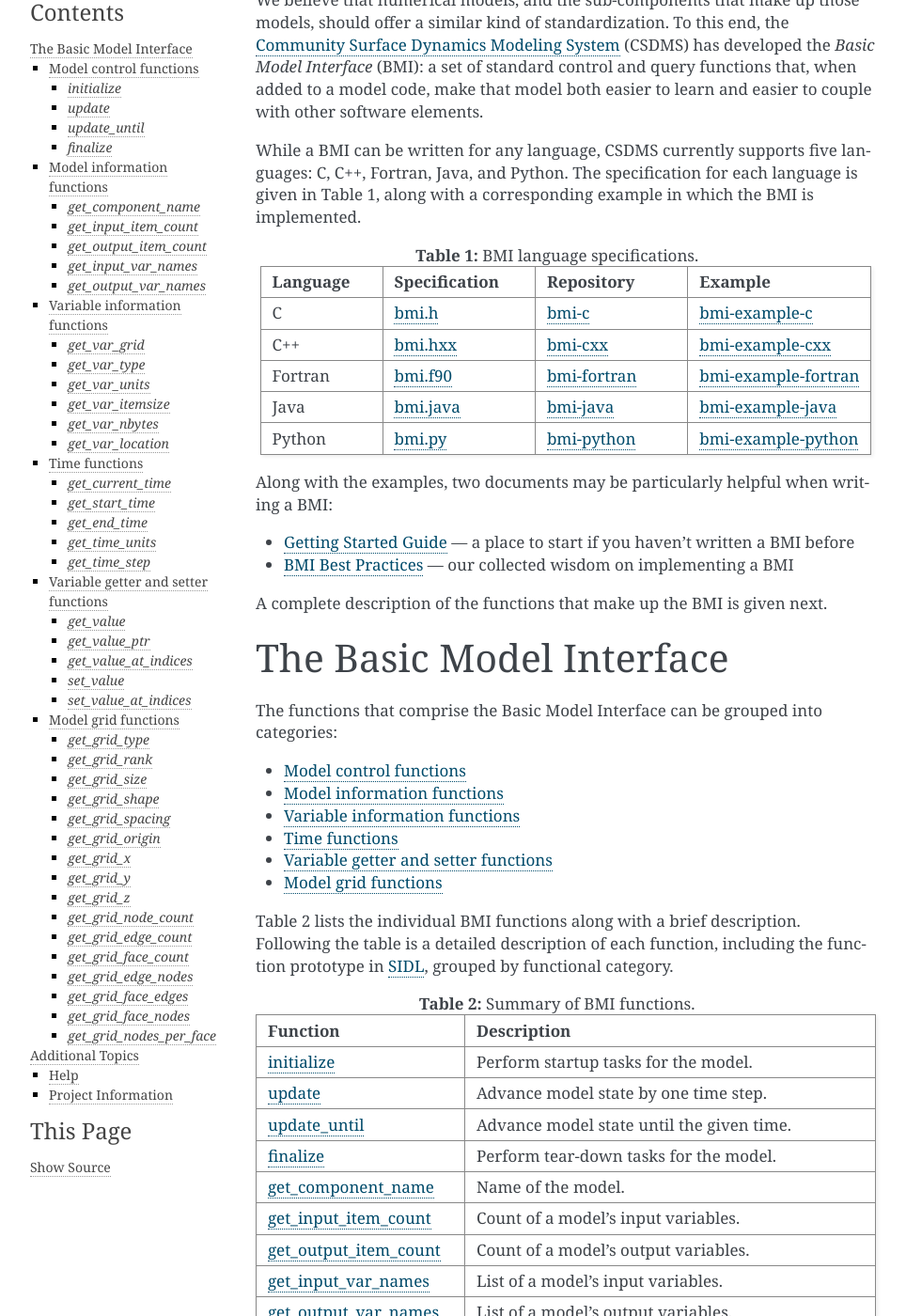
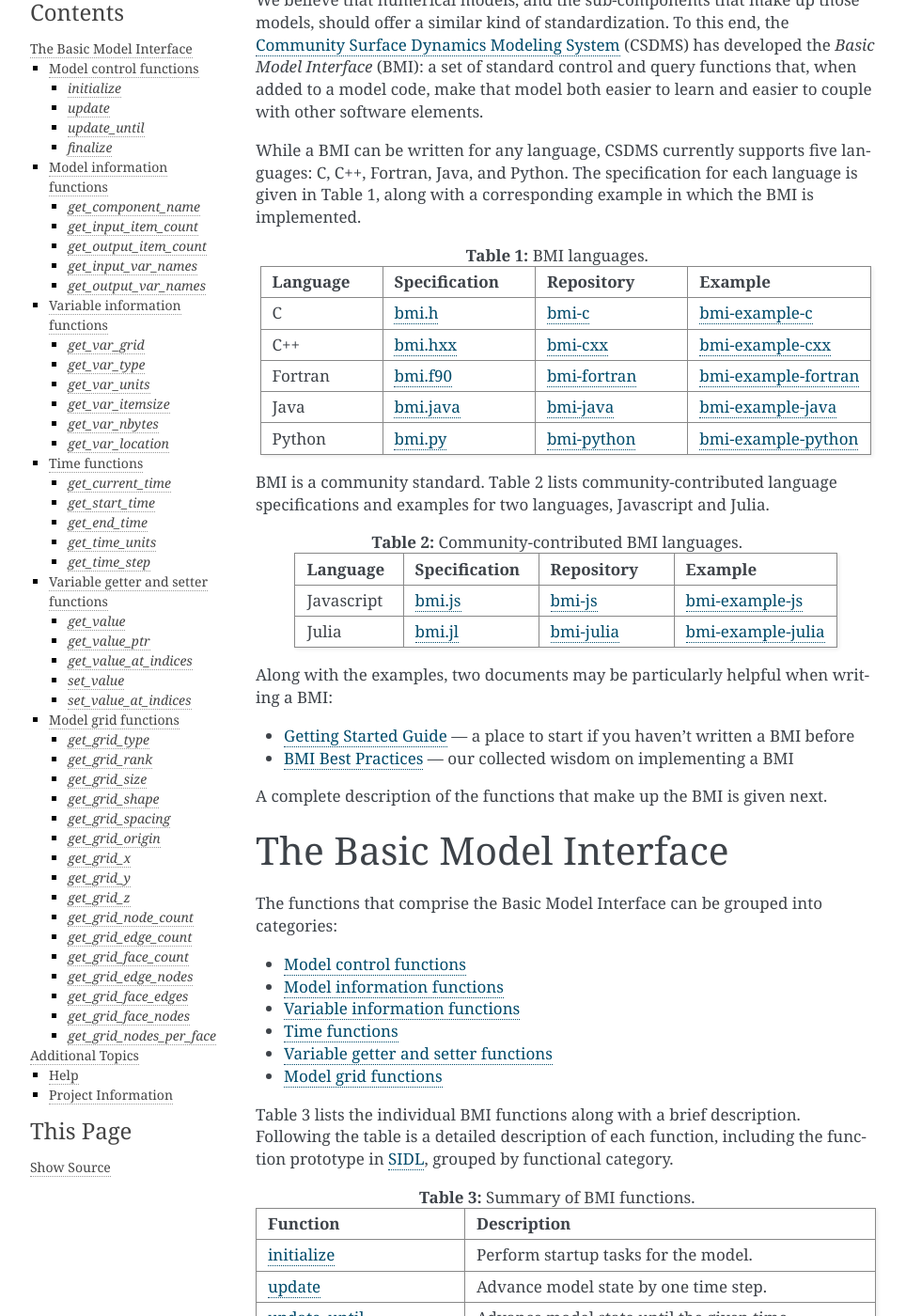
Before and after one commit to csdms/bmi, a Sphinx documentation site: the page built from docs/source/index.rst, in a window 1280 px wide and 1400 px high, scrolled down 552 px. Shown: the whole window at 94% size, without its empty margins (148-1112 px from the left). Built offline with Sphinx 7.4.7, drawn with Linux system fonts in a browser that asks for light colours; formulas are drawn with MathJax 3.

Commit message:
Add table of community-contributed BMI languages

```diff
--- a/docs/source/bmi.spec.rst
+++ b/docs/source/bmi.spec.rst
@@ -13,13 +13,13 @@ can be grouped into categories:
 * :ref:`getter_setter_funcs`
 * :ref:`grid_funcs`
 
-Table 2 lists the individual BMI functions
+Table 3 lists the individual BMI functions
 along with a brief description.
 Following the table is a detailed description of each function,
 including the function prototype in :term:`SIDL`,
 grouped by functional category.
 
-.. table:: **Table 2:** Summary of BMI functions.
+.. table:: **Table 3:** Summary of BMI functions.
    :align: center
    :widths: 30, 70
 
--- a/docs/source/index.rst
+++ b/docs/source/index.rst
@@ -47,7 +47,7 @@ in which the BMI is implemented.
 
 .. _specs_and_examples:
 
-.. table:: **Table 1:** BMI language specifications.
+.. table:: **Table 1:** BMI languages.
    :align: center
    :widths: 20, 25, 25, 30
 
@@ -60,6 +60,21 @@ in which the BMI is implemented.
    Java      `bmi.java`_    `bmi-java`_     `bmi-example-java`_
    Python    `bmi.py`_      `bmi-python`_   `bmi-example-python`_
    ========  =============  ==============  ======================
+
+BMI is a community standard.
+Table 2 lists community-contributed language specifications and examples
+for two languages, Javascript and Julia.
+
+.. table:: **Table 2:** Community-contributed BMI languages.
+   :align: center
+   :widths: 20, 25, 25, 30
+
+   ==========  =============  ============  =====================
+   Language    Specification  Repository    Example
+   ==========  =============  ============  =====================
+   Javascript  `bmi.js`_      `bmi-js`_     `bmi-example-js`_
+   Julia       `bmi.jl`_      `bmi-julia`_  `bmi-example-julia`_
+   ==========  =============  ============  =====================
 
 Along with the examples,
 two documents may be particularly helpful when writing a BMI:
@@ -125,15 +140,21 @@ Project Information
 .. _bmi.f90: https://github.com/csdms/bmi-fortran/blob/master/bmi.f90
 .. _bmi.java: https://github.com/csdms/bmi-java/blob/master/src/main/java/edu/colorado/csdms/bmi/BMI.java
 .. _bmi.py: https://github.com/csdms/bmi-python/blob/master/bmipy/bmi.py
+.. _bmi.js: https://github.com/uihilab/BMI-JS/blob/main/bmijs/bmi.js
+.. _bmi.jl: https://github.com/Deltares/BasicModelInterface.jl/blob/master/src/BasicModelInterface.jl
 .. _bmi-c: https://github.com/csdms/bmi-c
 .. _bmi-cxx: https://github.com/csdms/bmi-cxx
 .. _bmi-fortran: https://github.com/csdms/bmi-fortran
 .. _bmi-java: https://github.com/csdms/bmi-java
 .. _bmi-python: https://github.com/csdms/bmi-python
+.. _bmi-js: https://github.com/uihilab/bmi-js
+.. _bmi-julia: https://github.com/Deltares/BasicModelInterface.jl
 .. _bmi-example-c: https://github.com/csdms/bmi-example-c
 .. _bmi-example-cxx: https://github.com/csdms/bmi-example-cxx
 .. _bmi-example-fortran: https://github.com/csdms/bmi-example-fortran
 .. _bmi-example-java: https://github.com/csdms/bmi-example-java
 .. _bmi-example-python: https://github.com/csdms/bmi-example-python
+.. _bmi-example-js: https://github.com/uihilab/bmi-example-js
+.. _bmi-example-julia: https://github.com/csdms/bmi-example-julia
 .. _CSDMS Workbench: https://csdms.colorado.edu/wiki/Workbench
 .. _CSDMS Help Desk: https://github.com/csdms/help-desk
```
